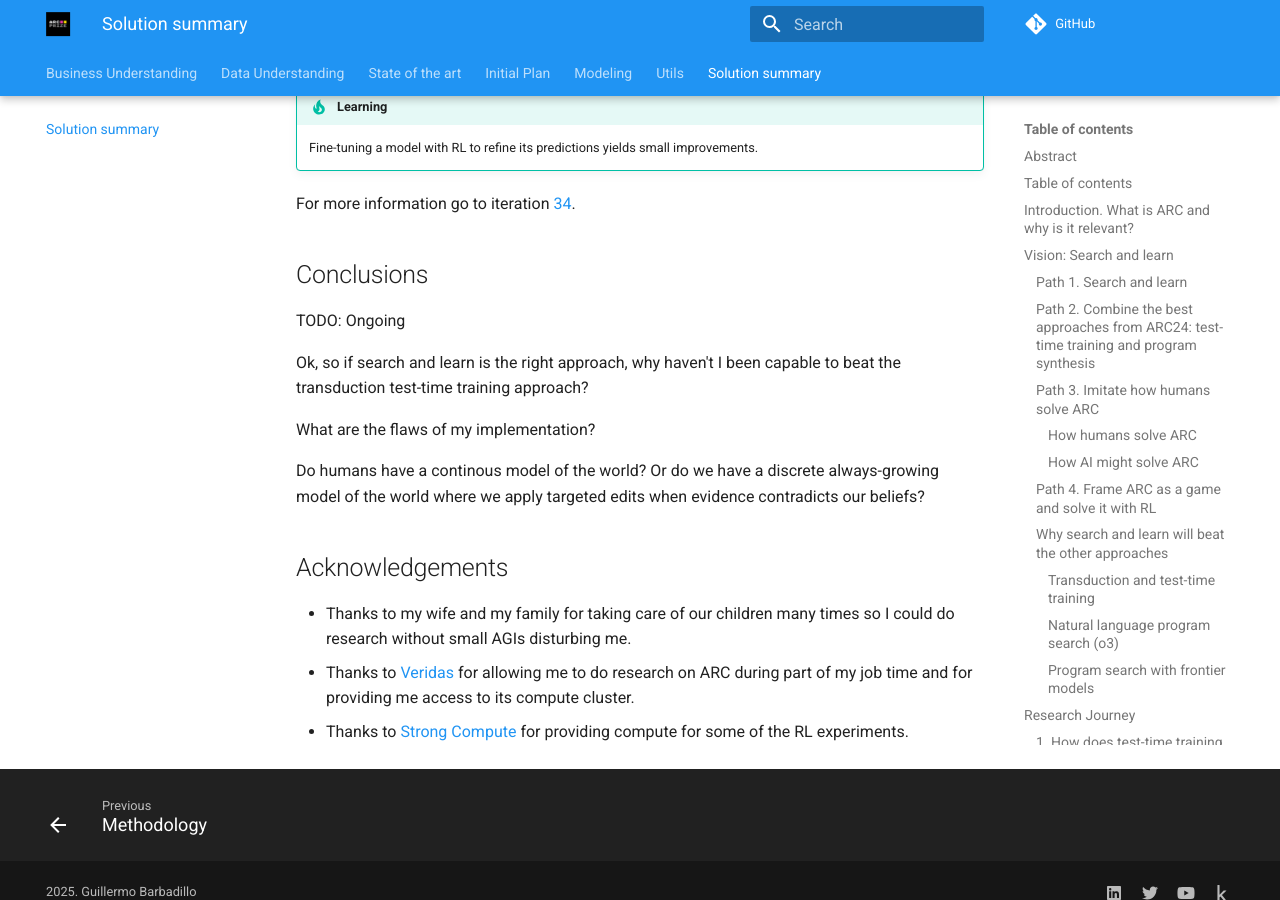
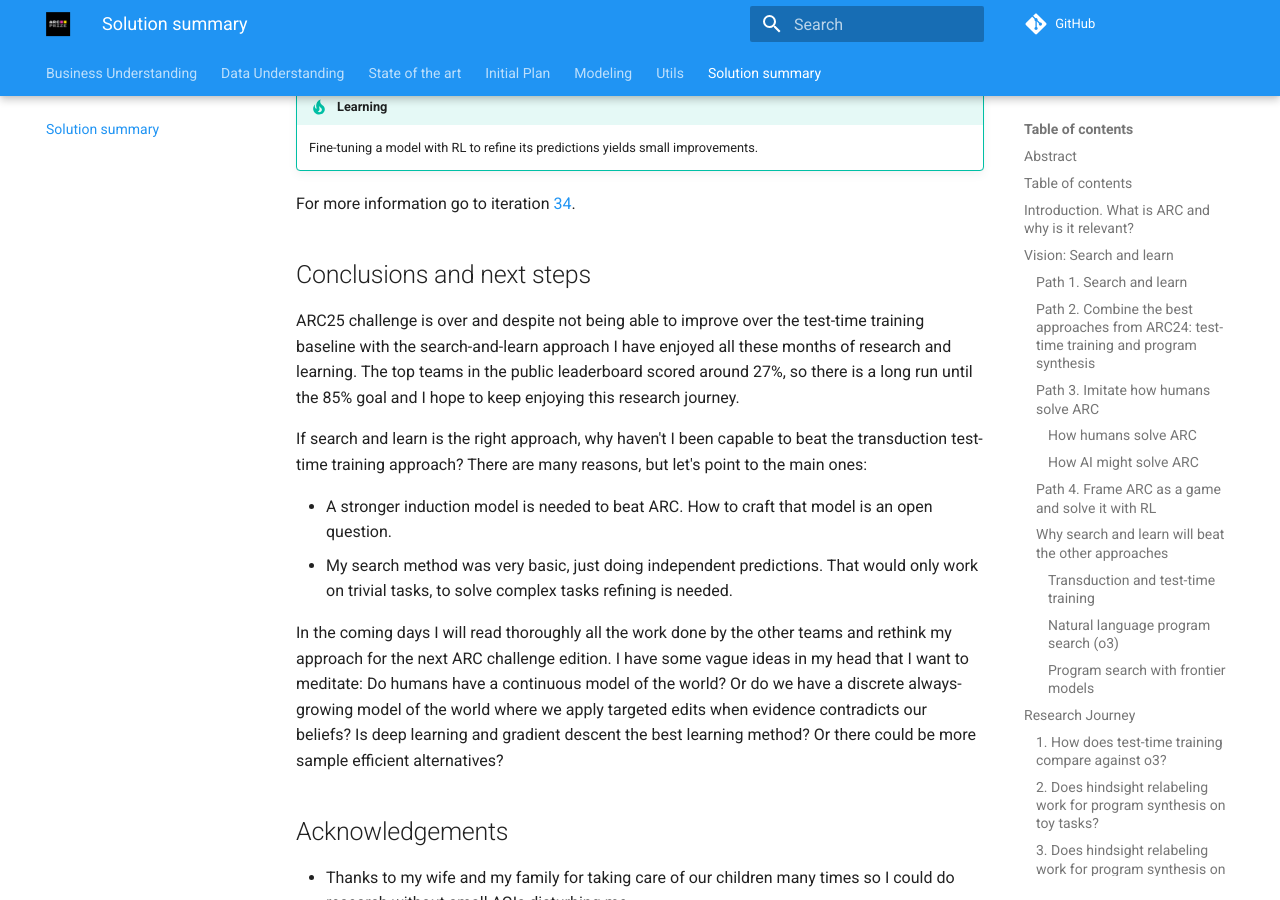
Before and after one commit to ironbar/arc25, an MkDocs documentation site: the page built from docs/05_Solution_Summary.md, in a window 1280 px wide and 900 px high, scrolled down 18611 px. Built offline with MkDocs 1.6.1 and Material for MkDocs 9.7.7, drawn with Linux system fonts in a browser that asks for light colours; comment, search, counter and statistics services are not loaded; some of the changed text lies outside the part shown.

Commit message:
added conclusions

```diff
--- a/docs/05_Solution_Summary.md
+++ b/docs/05_Solution_Summary.md
@@ -47,7 +47,7 @@ leaderboard was achieved with minor adaptations of last year's transduction with
   - [5. Can we improve the search accuracy by doing prediction refinement?](#5-can-we-improve-the-search-accuracy-by-doing-prediction-refinement)
     - [5.1 Can the BARC induction model refine its predictions?](#51-can-the-barc-induction-model-refine-its-predictions)
     - [5.2 Can the BARC induction model learn to refine its predictions using RL?](#52-can-the-barc-induction-model-learn-to-refine-its-predictions-using-rl)
-- [Conclusions](#conclusions)
+- [Conclusions and next steps](#conclusions-and-next-steps)
 - [Acknowledgements](#acknowledgements)
 
 ## Introduction. What is ARC and why is it relevant?
@@ -640,17 +640,22 @@ When evaluating the model we observed a small improvement in the solved tasks fr
 
 For more information go to iteration [34](modeling/Iteration_34_multi-turn_rl.md).
 
-## Conclusions
+## Conclusions and next steps
 
-TODO: Ongoing
-<!-- I believe this is the right approach, but clearly something is missing, learn from the other teams and prepare for ARC26 --->
+ARC25 challenge is over and despite not being able to improve over the test-time training baseline
+with the search-and-learn approach I have enjoyed all these months of research and learning. The top
+teams in the public leaderboard scored around 27%, so there is a long run until the 85% goal and I
+hope to keep enjoying this research journey.
 
-Ok, so if search and learn is the right approach, why haven't I been capable to beat the transduction
-test-time training approach?
+If search and learn is the right approach, why haven't I been capable to beat the transduction
+test-time training approach? There are many reasons, but let's point to the main ones:
 
-What are the flaws of my implementation?
+- A stronger induction model is needed to beat ARC. How to craft that model is an open question.
+- My search method was very basic, just doing independent predictions. That would only work on trivial
+  tasks, to solve complex tasks refining is needed.
 
-Do humans have a continous model of the world? Or do we have a discrete always-growing model of the world where we apply targeted edits when evidence contradicts our beliefs?
+In the coming days I will read thoroughly all the work done by the other teams and rethink my approach
+for the next ARC challenge edition. I have some vague ideas in my head that I want to meditate: Do humans have a continuous model of the world? Or do we have a discrete always-growing model of the world where we apply targeted edits when evidence contradicts our beliefs? Is deep learning and gradient descent the best learning method? Or there could be more sample efficient alternatives?
 
 ## Acknowledgements
 
```
